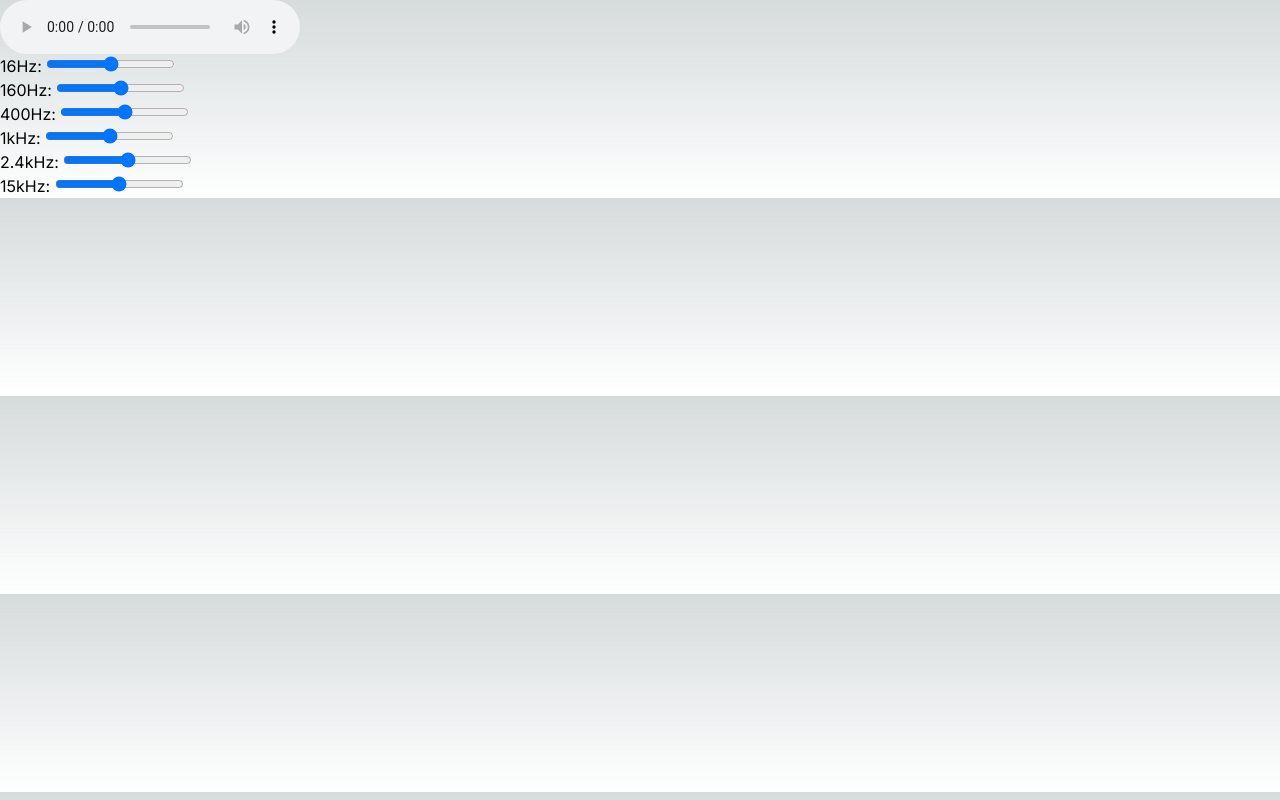
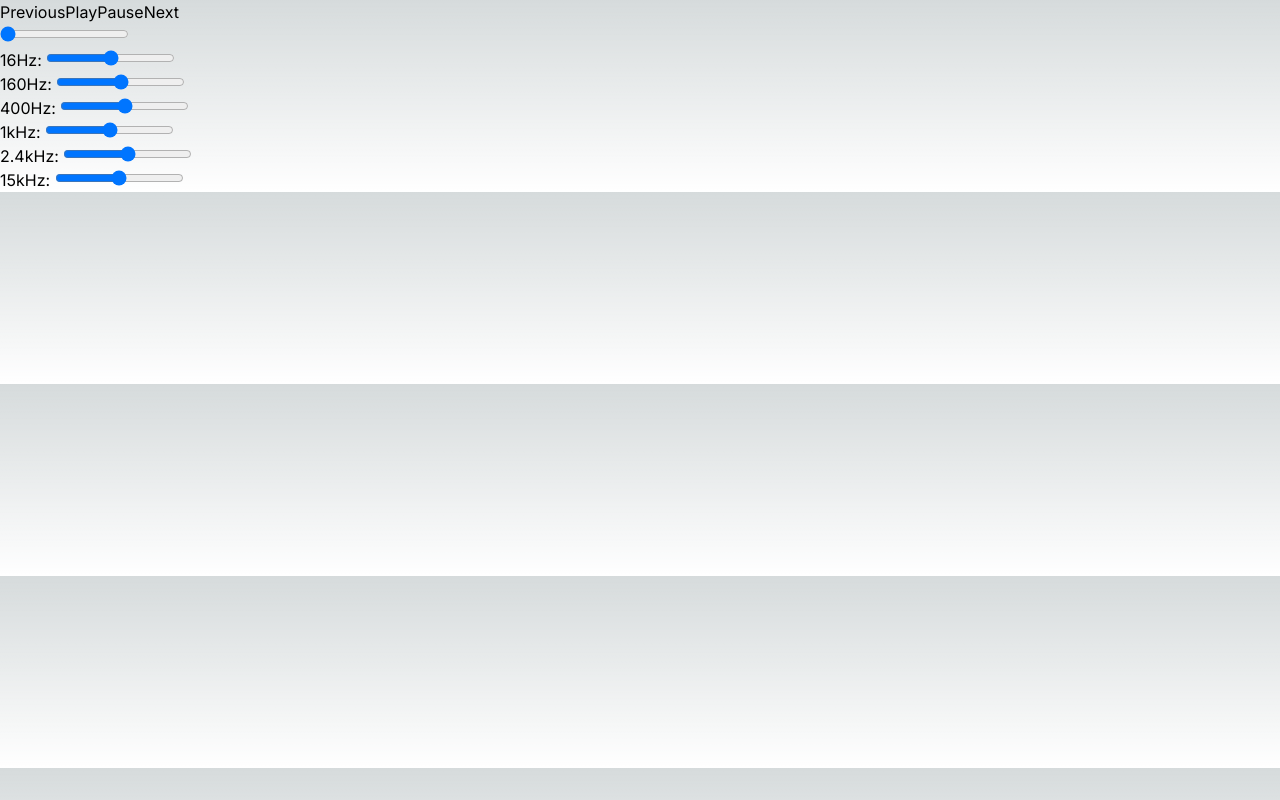
Before and after one commit to jibon-roy/next-audio-equalizer, a Next.js app: page /audio in a window 1280 px wide. Built offline with nearby package versions, Linux system fonts and the light colour scheme.

Commit message:
audio option updating

```diff
--- a/src/app/audio/AudioPlayer.tsx
+++ b/src/app/audio/AudioPlayer.tsx
@@ -1,5 +1,5 @@
 "use client";
-import React, { useEffect, useRef } from 'react';
+import React, { useEffect, useRef, useState } from 'react';
 
 interface AudioPlayerProps {
   onAudioContextReady: (audioContext: AudioContext, audioElement: HTMLAudioElement) => void;
@@ -29,10 +29,64 @@ const AudioPlayer: React.FC<AudioPlayerProps> = ({ onAudioContextReady }) => {
     };
   }, [onAudioContextReady]);
 
+      const [currentTime, setCurrentTime] = useState(0);
+
+  const handlePause = () => {
+    if (audioRef.current) {
+      audioRef.current.pause();
+    }
+  };
+
+  const handlePlay = () => {
+    if (audioRef.current) {
+      audioRef.current.play();
+    }
+    };
+
+      const handleNext = () => {
+    // Logic for next track (can be extended to handle multiple tracks)
+    console.log('Next button clicked');
+  };
+
+  const handlePrevious = () => {
+    // Logic for previous track (can be extended to handle multiple tracks)
+    console.log('Previous button clicked');
+  };
+
+
+  const handleSeek = (event: React.ChangeEvent<HTMLInputElement>) => {
+    if (audioRef.current) {
+      const seekTime = parseFloat(event.target.value);
+      audioRef.current.currentTime = seekTime;
+      setCurrentTime(seekTime);
+    }
+  };
+
+
   return (
-    <audio ref={audioRef} controls>
-      <source src="/aud.mp3" type="audio/mpeg" />
-    </audio>
+     <div className="audio-controls">
+      <audio ref={audioRef} onTimeUpdate={() => setCurrentTime(audioRef.current?.currentTime || 0)}>
+        <source src="/aud.mp3" type="audio/mpeg" />
+      </audio>
+
+      {/* Custom controls */}
+      <div className="controls">
+        <button onClick={handlePrevious}>Previous</button>
+        <button onClick={handlePlay}>Play</button>
+        <button onClick={handlePause}>Pause</button>
+        <button onClick={handleNext}>Next</button>
+      </div>
+
+      {/* Seek bar */}
+      <input
+        type="range"
+        min="0"
+        max={audioRef.current?.duration || 0}
+        value={currentTime}
+        onChange={handleSeek}
+        className="seek-bar"
+      />
+    </div>
   );
 };
 
```
